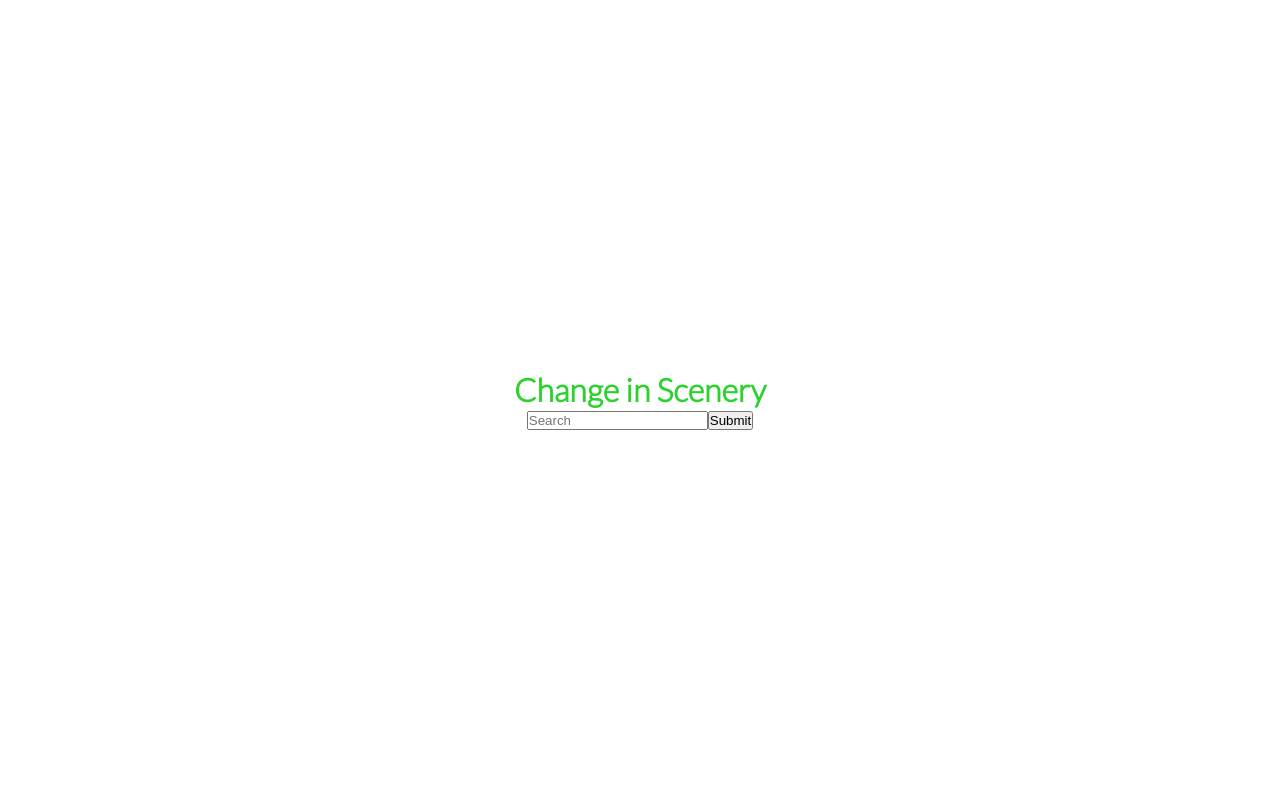
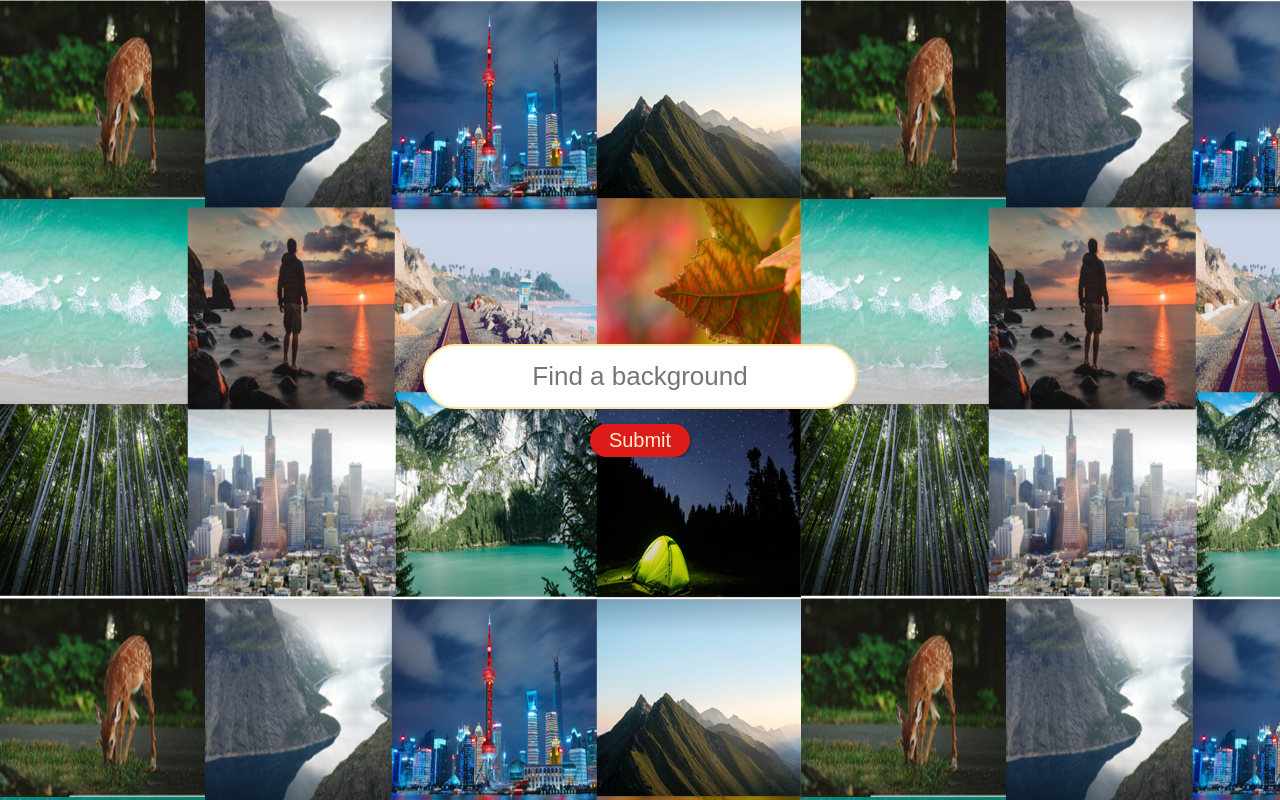
Before and after one commit to swanie21/change-of-scenery, a Vue app in the folder app/: page / in a window 1280 px wide. Built offline with nearby package versions, Linux system fonts and the light colour scheme.

Commit message:
add styling and background image

```diff
--- a/app/electron.js
+++ b/app/electron.js
@@ -17,10 +17,8 @@ if (process.env.NODE_ENV === 'development') {
 }
 
 function createWindow () {
-  /**
-   * Initial window options
-   */
   mainWindow = new BrowserWindow({
+    title: 'Change of Scenery',
     height: 600,
     width: 800
   })
--- a/app/src/App.vue
+++ b/app/src/App.vue
@@ -6,16 +6,16 @@
     padding: 0;
   }
 
-  html,
-  body { height: 100%; }
+  html, body {
+    height: 100%;
+  }
 
   body {
     align-items: center;
-    background-position: center;
+    background-image: url('../../img/collage.png');
     display: flex;
     font-family: Lato, Helvetica, sans-serif;
     justify-content: center;
-    text-align: center;
   }
 </style>
 
--- a/app/src/components/HomePage.vue
+++ b/app/src/components/HomePage.vue
@@ -1,19 +1,50 @@
 <style lang="scss" scoped>
+.search-container {
+  align-items: center;
+  display: flex;
+  flex-direction: column;
+  justify-content: center;
+  overflow-y: hidden;
+}
 
-$main-color: #2bd22d;
+.search-input {
+  background: #fff;
+  border: 2px solid darken(#FFF1D0, 10%);
+  border-radius: 50px;
+  color: #063545;
+  font-size: 26px;
+  outline: none;
+  padding: 15px;
+  text-align: center;
+  width: 400px;
+  &:focus {
+    background: darken(#fff, 5%);
+  }
+}
 
-.main-text {
-  color: $main-color;
+.submit-search-button {
+  background: #DD1C1A;
+  border: none;
+  border-radius: 25px;
+  box-shadow: 0px 2px 4px 0px rgba(0,0,0,0.50);
+  color: #FFF1D0;
+  font-size: 20px;
+  margin-top: 15px;
+  outline: none;
+  padding: 5px;
+  width: 100px;
+  &:hover {
+    background: darken(#DD1C1A, 15%);
+    cursor: pointer;
+  }
 }
 </style>
 
 <template>
-  <div>
-    <h1 class="main-text">Change in Scenery</h1>
-    <input v-model="search" placeholder="Search">
+  <section class="search-container">
+    <input class="search-input" v-model="search" type="text" placeholder="Find a background">
     <button class="submit-search-button">Submit</button>
-    <p>{{ search }}</p>
-  </div>
+  </section>
 </template>
 
 <script>
--- a/app/src/main.js
+++ b/app/src/main.js
@@ -1,10 +1,8 @@
 import Vue from 'vue'
+import App from './App'
 
 Vue.config.debug = true
 
-import App from './App'
-
-/* eslint-disable no-new */
 new Vue({
   ...App
 }).$mount('#app')
```
Also changed, not shown: img/collage.png (added).
